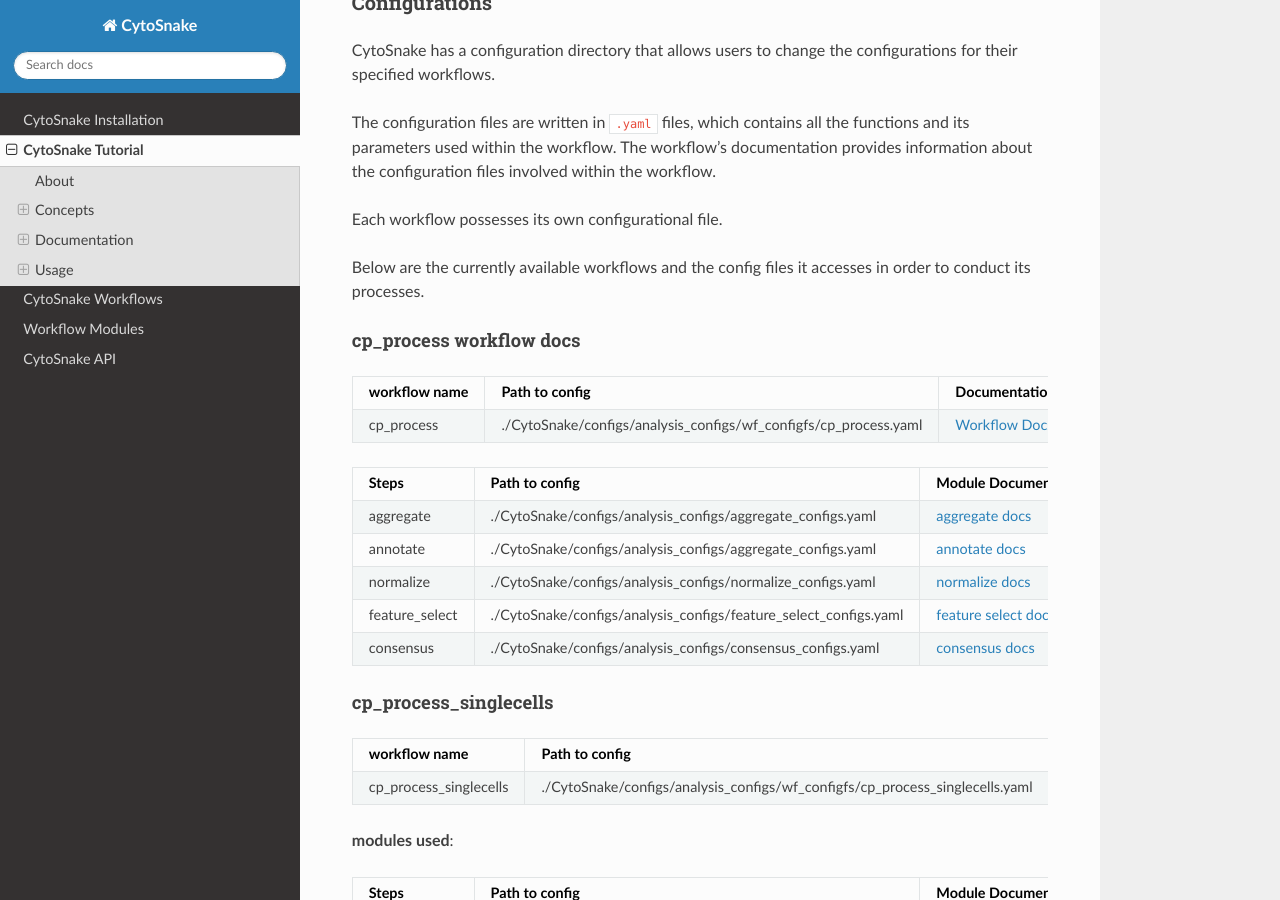
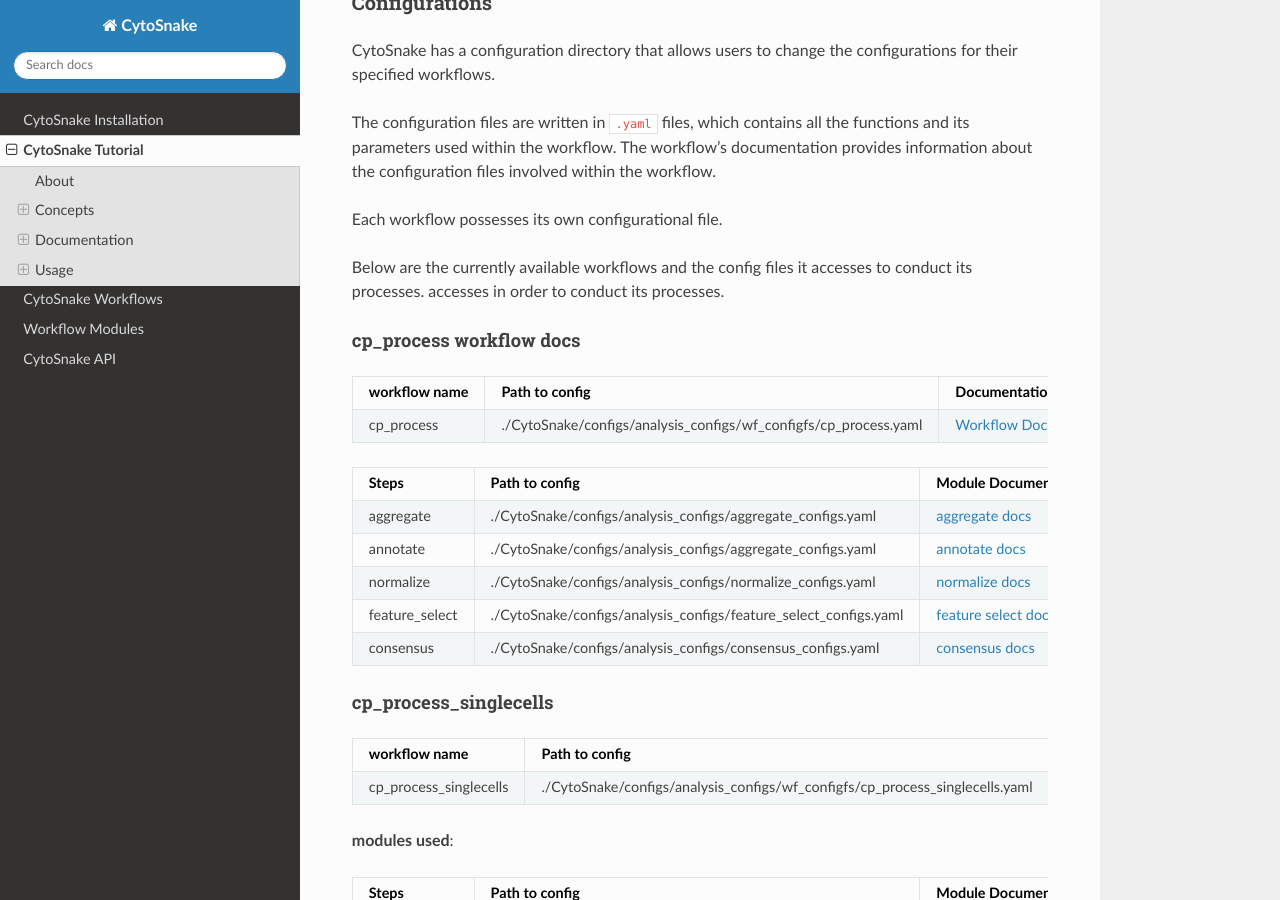
Before and after one commit to WayScience/CytoSnake, a Sphinx documentation site: the page built from docs/tutorial.md, in a window 1280 px wide and 900 px high, scrolled down 1604 px. Built offline with Sphinx 7.4.7 and the Read the Docs theme 2.0.0, drawn with Linux system fonts in a browser that asks for light colours.

Commit message:
Update docs/tutorial.md
Co-authored-by: Jenna Tomkinson <107513215+jenna-tomkinson@users.noreply.github.com>

```diff
--- a/docs/tutorial.md
+++ b/docs/tutorial.md
@@ -60,7 +60,7 @@
 
 Each workflow possesses its own configurational file.
 
-Below are the currently available workflows and the config files it
+Below are the currently available workflows and the config files it accesses to conduct its processes.
 accesses in order to conduct its processes.
 
 #### **cp_process workflow docs**
```
